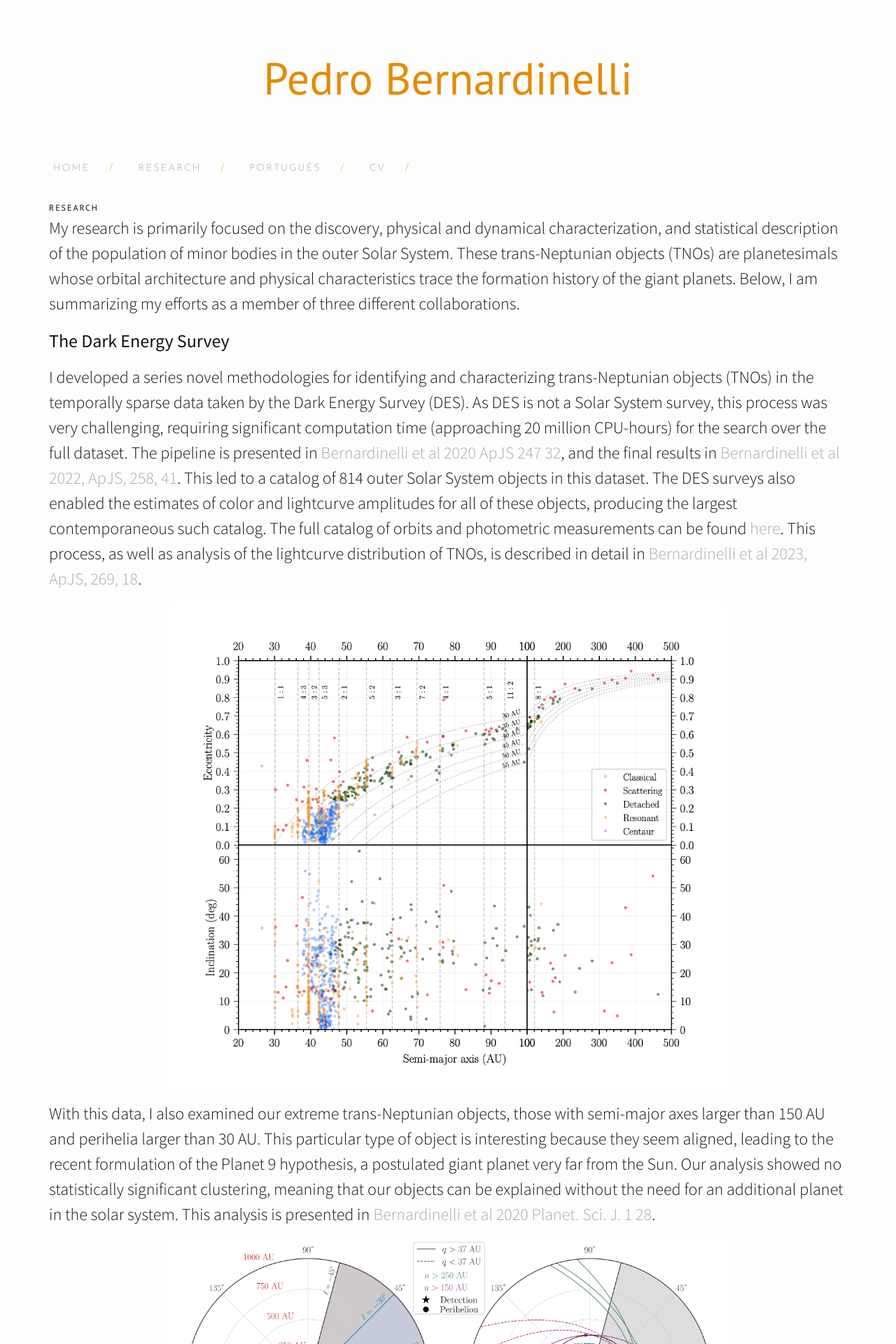
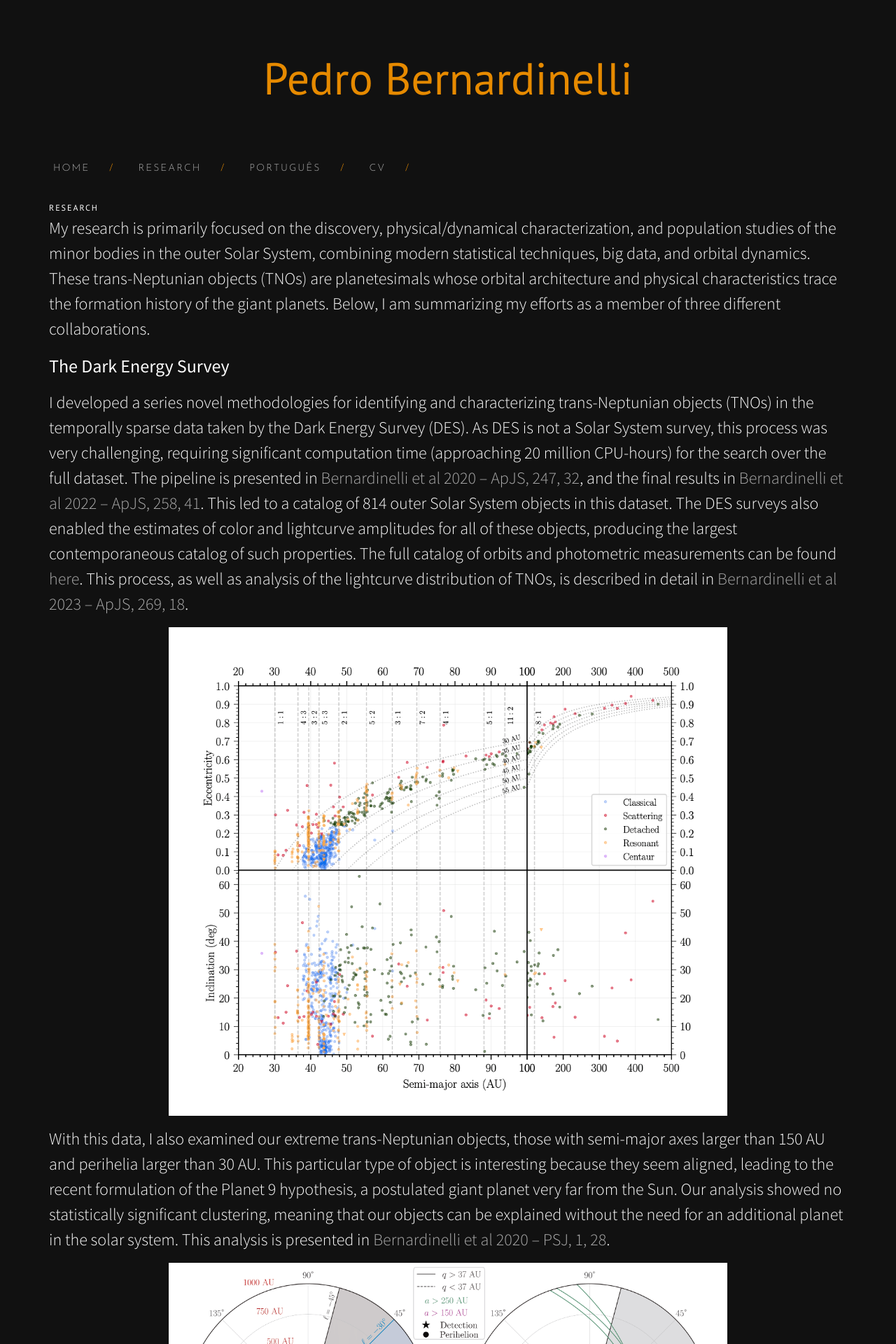
Before and after one commit to bernardinelli/bernardinelli.github.io, a Jekyll site: the page built from index01-research.md, in a window 1280 px wide. Shown: the top 1920 px of the page at 70% size. Built offline with Jekyll 4.4.1, drawn with Linux system fonts in a browser that asks for light colours; nearby versions of some CDN libraries; some of the changed text lies outside the part shown.

Commit message:
More text, change twitter to bluesky

```diff
--- a/_config.yml
+++ b/_config.yml
@@ -11,7 +11,7 @@
 description: > # this means to ignore newlines until "baseurl:"
 baseurl: "" # the subpath of your site, e.g. /blog
 url: "http://pbernardinelli.com" # the base hostname & protocol for your site
-twitter_username: phbernardinelli
+twitter_username: pbernardinelli.com
 github_username:  bernardinelli
 
 # Build settings
--- a/_includes/icon-twitter.html
+++ b/_includes/icon-twitter.html
@@ -1 +1 @@
-<a href="https://twitter.com/{{ include.username }}"><span class="iconNoFill icon--twitter">{% include icon-twitter.svg %}</span><span class="username">{{ include.username }}</span></a>
+<a href="https://bsky.app/profile/{{ include.username }}"><span class="iconNoFill icon--twitter">{% include icon-twitter.svg %}</span><span class="username">{{ include.username }}</span></a>
--- a/css/style.scss
+++ b/css/style.scss
@@ -14,8 +14,8 @@
 
 $spacing-unit:     30px;
 
-$text-color:       #111;
-$background-color: #fdfdfd;
+$text-color:       #fdfdfd;
+$background-color: #111;
 $brand-color:      #2a7ae2;
 
 $grey-color:       #ff9900;
--- a/index01-research.md
+++ b/index01-research.md
@@ -4,21 +4,21 @@
 permalink: /research/
 ---
 
-My research is primarily focused on the discovery, physical and dynamical characterization, and statistical description of the population of minor bodies in the outer Solar System. These trans-Neptunian objects (TNOs) are planetesimals whose orbital architecture and physical characteristics trace the formation history of the giant planets. Below, I am summarizing my efforts as a member of three different collaborations.
+My research is primarily focused on the discovery, physical/dynamical characterization, and population studies of the minor bodies in the outer Solar System, combining modern statistical techniques, big data, and orbital dynamics. These trans-Neptunian objects (TNOs) are planetesimals whose orbital architecture and physical characteristics trace the formation history of the giant planets. Below, I am summarizing my efforts as a member of three different collaborations.
 
 ### The Dark Energy Survey ###
-I developed a series novel methodologies for identifying and characterizing trans-Neptunian objects (TNOs) in the temporally sparse data taken by the Dark Energy Survey (DES). As DES is not a Solar System survey, this process was very challenging, requiring significant computation time (approaching 20 million CPU-hours) for the search over the full dataset. The pipeline is presented in [Bernardinelli et al 2020 ApJS 247 32](https://iopscience.iop.org/article/10.3847/1538-4365/ab6bd8), and the final results in [Bernardinelli et al 2022, ApJS, 258, 41](https://ui.adsabs.harvard.edu/abs/2022ApJS..258...41B/abstract). This led to a catalog of 814 outer Solar System objects in this dataset. The DES surveys also enabled the estimates of color and lightcurve amplitudes for all of these objects, producing the largest contemporaneous such catalog. The full catalog of orbits and photometric measurements can be found [here](https://github.com/bernardinelli/des_tno_catalog). This process, as well as analysis of the lightcurve distribution of TNOs, is described in detail in [Bernardinelli et al 2023, ApJS, 269, 18](https://iopscience.iop.org/article/10.3847/1538-4365/acf6bf).
+I developed a series novel methodologies for identifying and characterizing trans-Neptunian objects (TNOs) in the temporally sparse data taken by the Dark Energy Survey (DES). As DES is not a Solar System survey, this process was very challenging, requiring significant computation time (approaching 20 million CPU-hours) for the search over the full dataset. The pipeline is presented in [Bernardinelli et al 2020 -- ApJS, 247, 32](https://iopscience.iop.org/article/10.3847/1538-4365/ab6bd8), and the final results in [Bernardinelli et al 2022 -- ApJS, 258, 41](https://ui.adsabs.harvard.edu/abs/2022ApJS..258...41B/abstract). This led to a catalog of 814 outer Solar System objects in this dataset. The DES surveys also enabled the estimates of color and lightcurve amplitudes for all of these objects, producing the largest contemporaneous catalog of such properties. The full catalog of orbits and photometric measurements can be found [here](https://github.com/bernardinelli/des_tno_catalog). This process, as well as analysis of the lightcurve distribution of TNOs, is described in detail in [Bernardinelli et al 2023 --  ApJS, 269, 18](https://iopscience.iop.org/article/10.3847/1538-4365/acf6bf).
 {:refdef: style="text-align: center;"}
 ![813 Outer Solar System objects in the DES](/images/aei.png){:height="70%" width="70%"}
 {: refdef}
 
-With this data, I also examined our extreme trans-Neptunian objects, those with semi-major axes larger than 150 AU and perihelia larger than 30 AU. This particular type of object is interesting because they seem aligned, leading to the recent formulation of the Planet 9 hypothesis, a postulated giant planet very far from the Sun. Our analysis showed no statistically significant clustering, meaning that our objects can be explained without the need for an additional planet in the solar system. This analysis is presented in [Bernardinelli et al 2020 Planet. Sci. J. 1 28](https://iopscience.iop.org/article/10.3847/PSJ/ab9d80).
+With this data, I also examined our extreme trans-Neptunian objects, those with semi-major axes larger than 150 AU and perihelia larger than 30 AU. This particular type of object is interesting because they seem aligned, leading to the recent formulation of the Planet 9 hypothesis, a postulated giant planet very far from the Sun. Our analysis showed no statistically significant clustering, meaning that our objects can be explained without the need for an additional planet in the solar system. This analysis is presented in [Bernardinelli et al 2020 -- PSJ, 1, 28](https://iopscience.iop.org/article/10.3847/PSJ/ab9d80).
 {:refdef: style="text-align: center;"}
 ![DES extreme TNOs](/images/etno.png){:height="70%" width="70%"}
 {: refdef}
 
 
-As a part of this search, we have found something quite unexpected, but really interesting: the comet C/2014 UN<sub>271</sub> (Bernardinelli-Bernstein). This object is fascinating by a number of reasons: it's a comet discovered at almost 30 au and, given how far it was in the first few DES images of it, it didn't show noticeable activity. It's also quite large for a comet, with a diameter estimated at about 150 km, making it the largest Oort cloud comet ever found! We have conducted a detailed study of its orbit, past dynamics and activity in a combination of DES and a few other survey images of it from 2010 to 2020, presented in detail at [Bernardinelli, Bernstein et al 2021 - 2109.09852](https://arxiv.org/abs/2109.09852).
+As a part of this search, we have found something quite unexpected, but fascinating: the comet C/2014 UN<sub>271</sub> (Bernardinelli-Bernstein). This object is fascinating by a number of reasons: it's a comet discovered at almost 30 au and, given how far it was in the first few DES images of it, it didn't show noticeable activity. It's also quite large for a comet, with a diameter estimated at about 150 km, making it the largest Oort cloud comet ever found! We have conducted a detailed study of its orbit, past dynamics and activity in a combination of DES and a few other survey images of it from 2010 to 2020, presented in detail at [Bernardinelli, Bernstein et al 2021 -- ApJL, 921, L37](https://iopscience.iop.org/article/10.3847/2041-8213/ac32d3).
 {:refdef: style="text-align: center;"}
 ![NoirLab press release image of Comet B-B](/images/cometbb.png){:height="70%" width="70%"}
 {: refdef}
```
Also changed, not shown: other parts of index01-research.md (+1 -1 lines), _includes/icon-twitter.svg.
